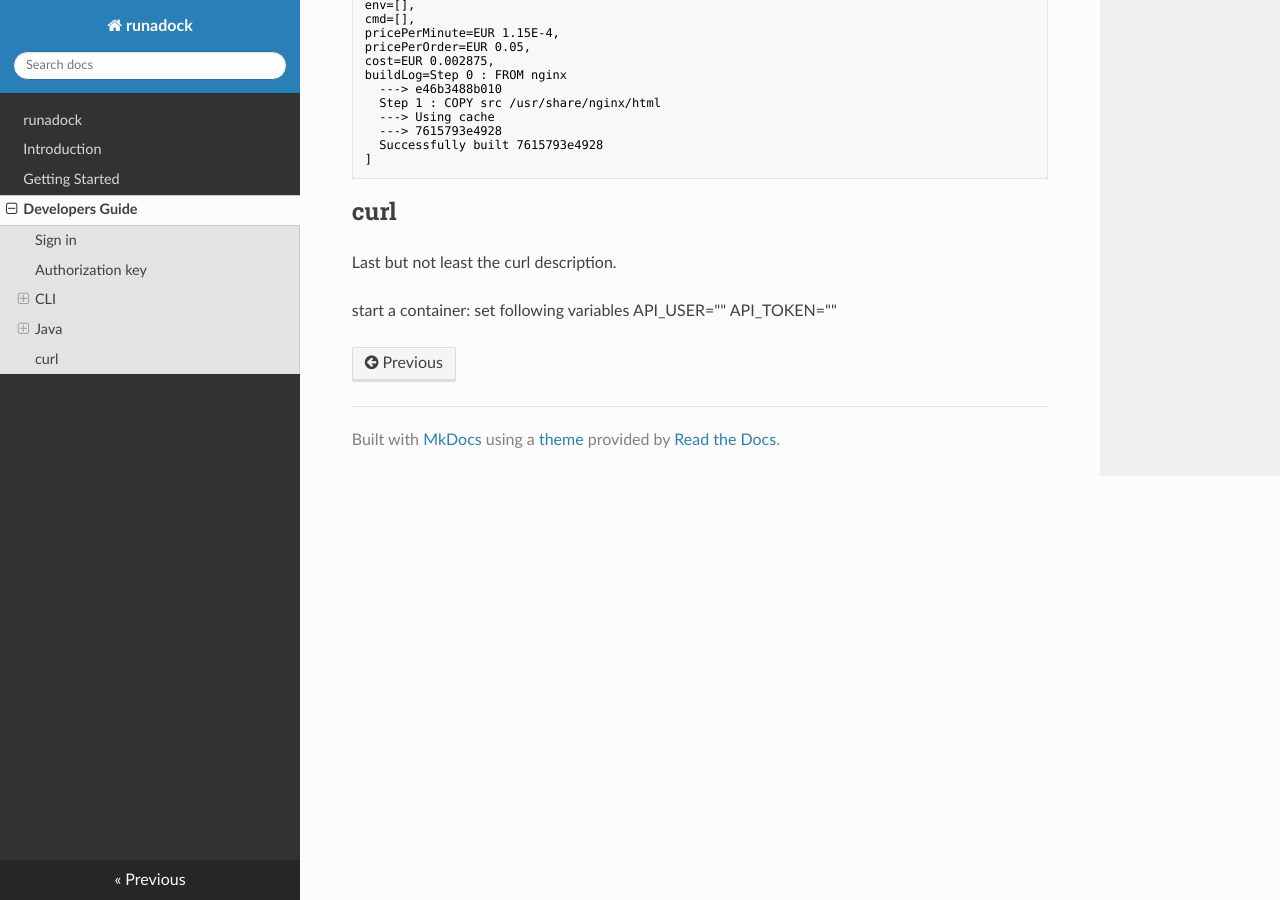
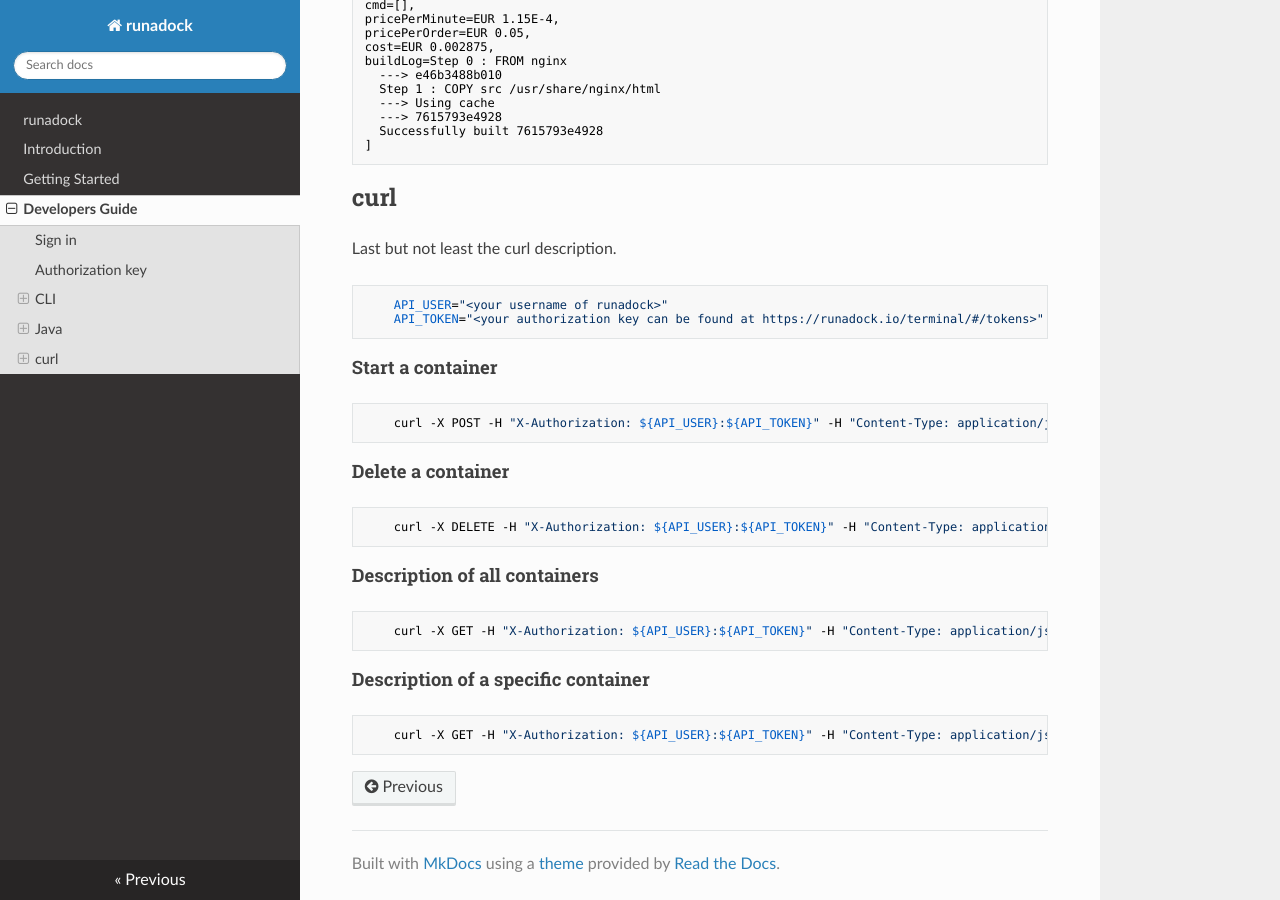
Before and after one commit to runadock/docs, an MkDocs documentation site: the page built from docs/DevelopersGuide.md, in a window 1280 px wide and 900 px high, scrolled down 6199 px. Built offline with MkDocs 1.6.1, drawn with Linux system fonts in a browser that asks for light colours; nearby versions of some CDN libraries; old or Windows-style settings are respelled for this version of MkDocs.

Commit message:
Update DevelopersGuide.md

```diff
--- a/docs/DevelopersGuide.md
+++ b/docs/DevelopersGuide.md
@@ -31,7 +31,7 @@ and
 
     RUNADOCK_TOKEN=<your authorization key can be found at https://dev.runadock.io/terminal/#/tokens>
 
-### run
+#### run
 
 Now you are ready to start a container with the following command:
 
@@ -48,7 +48,7 @@ The return value is the id of your run created by runadock. There are the follow
     --size      size of the container with the possible arguments XS (default), S, M, L
     --plan      plan for the container with the possible arguments STARTER (default), DEDICATED
 
-### inspect
+#### inspect
 
 You can use the id to check for more details on your container using the command inspect
 
@@ -123,7 +123,7 @@ Example:
 
 As you can see there are two id parameter. The first parameter *id* is the runadock-ID of your run. The parameter *containerId* is the ContainerID of your container running by Docker.
 
-### kill
+#### kill
 
 For stopping a container you can use the kill command:
 
@@ -134,7 +134,7 @@ Example:
     $ ./runadock kill --id 9d608bc6-e066-4686-ae98-b3e6ef3114fd
     $
 
-### ps
+#### ps
 
 Last but not least we also provide a command to list all your running and stopped containers. Use
 
@@ -157,7 +157,7 @@ Java
 
 To manage containers using Java you first have to get the sources from our github project https://github.com/runadock/runadock-java. Integrate the runadock-java project into your Java project.
 
-### Start a container
+#### Start a container
 
 The following example shows you how to start a container:
 
@@ -272,13 +272,13 @@ The Callback object provides two methods you can use to get return information a
 		}
 
 
-### Terminate
+#### Terminate
 
 To terminate a container you have to call the following method:
 
     runadock.terminateContainer("<the containerID of the container to terminate>");
 
-### List all containers
+#### List all containers
 
 With the method
 
@@ -324,7 +324,22 @@ curl
 
 Last but not least the curl description.
 
-start a container:
-set following variables
-API_USER="<your username of runadock>"
-API_TOKEN="<your authorization key can be found at https://runadock.io/terminal/#/tokens>"
+
+		API_USER="<your username of runadock>"
+		API_TOKEN="<your authorization key can be found at https://runadock.io/terminal/#/tokens>"
+
+#### Start a container
+
+		curl -X POST -H "X-Authorization: ${API_USER}:${API_TOKEN}" -H "Content-Type: application/json" -d '{"source":"https://github.com/runadock/dockerfiles/tree/master/itworks"}' https://runadock.io/api/v1/container
+
+#### Delete a container
+
+		curl -X DELETE -H "X-Authorization: ${API_USER}:${API_TOKEN}" -H "Content-Type: application/json" https://runadock.io/api/v1/container/5585a716-0ed0-4d08-9c3f-03b2e440de0e
+
+#### Description of all containers
+
+		curl -X GET -H "X-Authorization: ${API_USER}:${API_TOKEN}" -H "Content-Type: application/json" https://runadock.io/api/v1/container?all=true
+
+#### Description of a specific container
+
+		curl -X GET -H "X-Authorization: ${API_USER}:${API_TOKEN}" -H "Content-Type: application/json" https://runadock.io/api/v1/container/<runadockID of the container>
```
